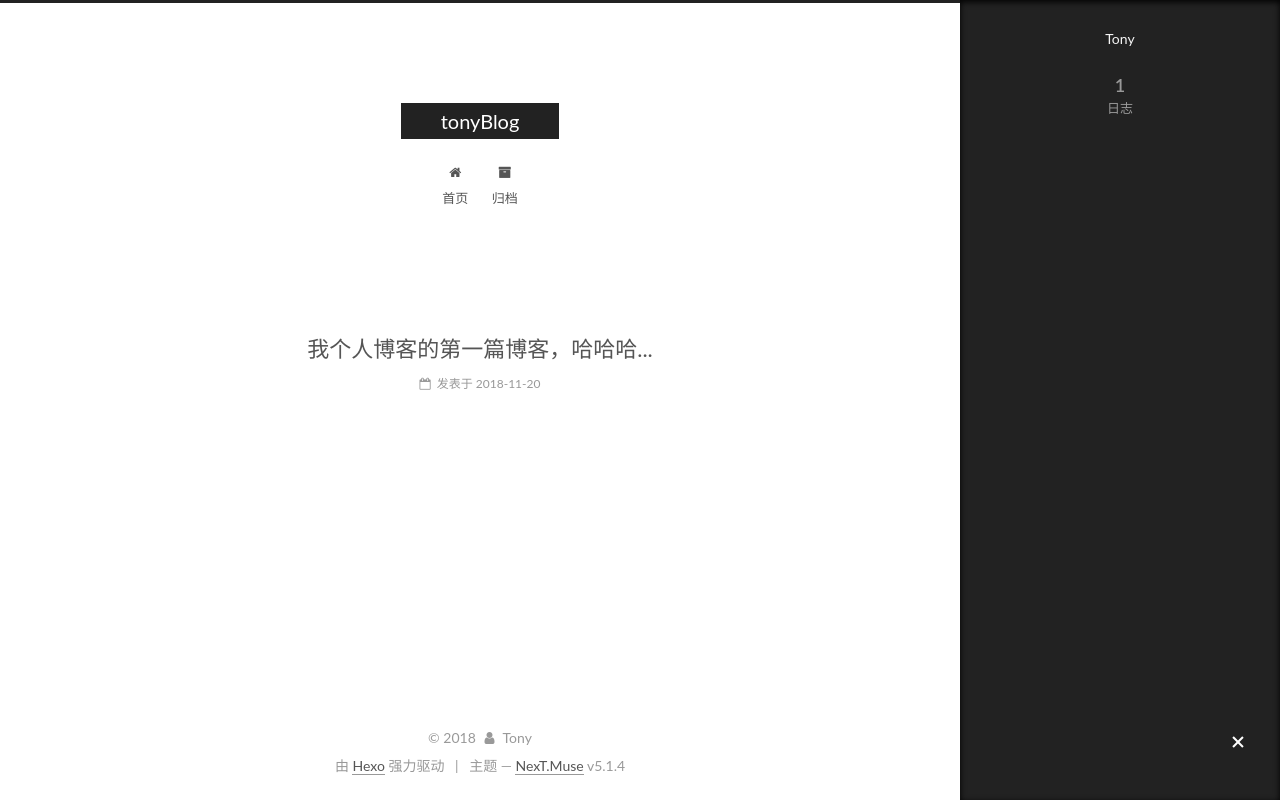
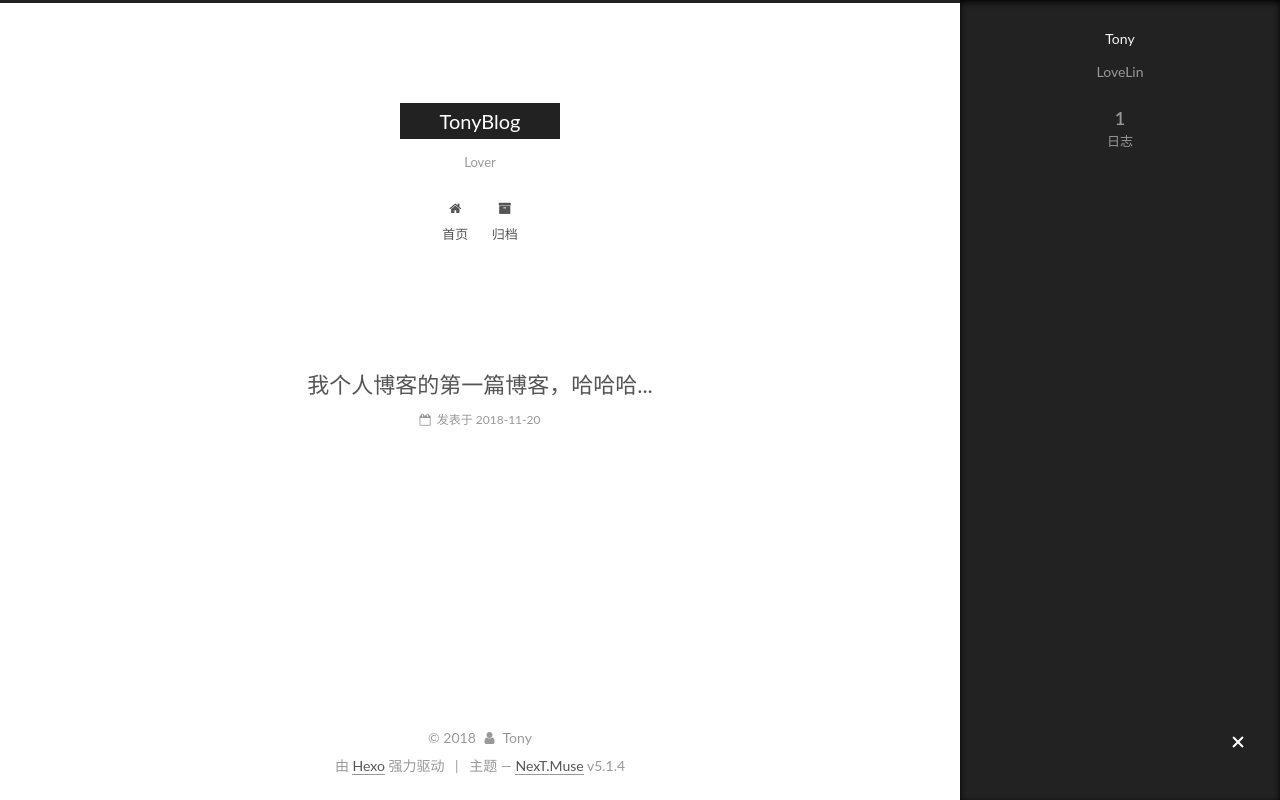
Before and after one commit to tony2y/tony2y.github.io, a plain HTML site: page index.html in a window 1280 px wide. Both pictures are taken after a click on the element 1238 px from the left and 743 px from the top of the page. Drawn offline with Linux system fonts and the light colour scheme.

Commit message:
Site updated: 2018-11-20 11:58:35

```diff
--- a/css/main.css
+++ b/css/main.css
@@ -1822,7 +1822,7 @@ pre .javascript .function {
   width: 4px;
   height: 4px;
   border-radius: 50%;
-  background: #dee746;
+  background: #0091ff;
 }
 .links-of-blogroll {
   font-size: 13px;
--- a/index.html
+++ b/index.html
@@ -79,13 +79,16 @@
 
 
 
+<meta name="description" content="LoveLin">
 <meta property="og:type" content="website">
-<meta property="og:title" content="tonyBlog">
+<meta property="og:title" content="TonyBlog">
 <meta property="og:url" content="http://yoursite.com/index.html">
-<meta property="og:site_name" content="tonyBlog">
+<meta property="og:site_name" content="TonyBlog">
+<meta property="og:description" content="LoveLin">
 <meta property="og:locale" content="zh-Hans">
 <meta name="twitter:card" content="summary">
-<meta name="twitter:title" content="tonyBlog">
+<meta name="twitter:title" content="TonyBlog">
+<meta name="twitter:description" content="LoveLin">
 
 
 
@@ -121,7 +124,7 @@
 
 
 
-  <title>tonyBlog</title>
+  <title>TonyBlog</title>
 
 
 
@@ -152,12 +155,12 @@
     <div class="custom-logo-site-title">
       <a href="/" class="brand" rel="start">
         <span class="logo-line-before"><i></i></span>
-        <span class="site-title">tonyBlog</span>
+        <span class="site-title">TonyBlog</span>
         <span class="logo-line-after"><i></i></span>
       </a>
     </div>
 
-        <p class="site-subtitle"></p>
+        <p class="site-subtitle">Lover</p>
 
   </div>
 
@@ -238,7 +241,7 @@
     </span>
 
     <span hidden itemprop="publisher" itemscope="" itemtype="http://schema.org/Organization">
-      <meta itemprop="name" content="tonyBlog">
+      <meta itemprop="name" content="TonyBlog">
     </span>
 
 
@@ -371,7 +374,7 @@
           <div class="site-author motion-element" itemprop="author" itemscope="" itemtype="http://schema.org/Person">
 
               <p class="site-author-name" itemprop="name">Tony</p>
-              <p class="site-description motion-element" itemprop="description"></p>
+              <p class="site-description motion-element" itemprop="description">LoveLin</p>
           </div>
 
           <nav class="site-state motion-element">
```
Also changed, not shown: 2018/11/20/我个人博客的第一篇博客，哈哈哈/index.html (+9 -6 lines), archives/2018/11/index.html (+10 -7 lines), archives/2018/index.html (+10 -7 lines), archives/index.html (+10 -7 lines).
